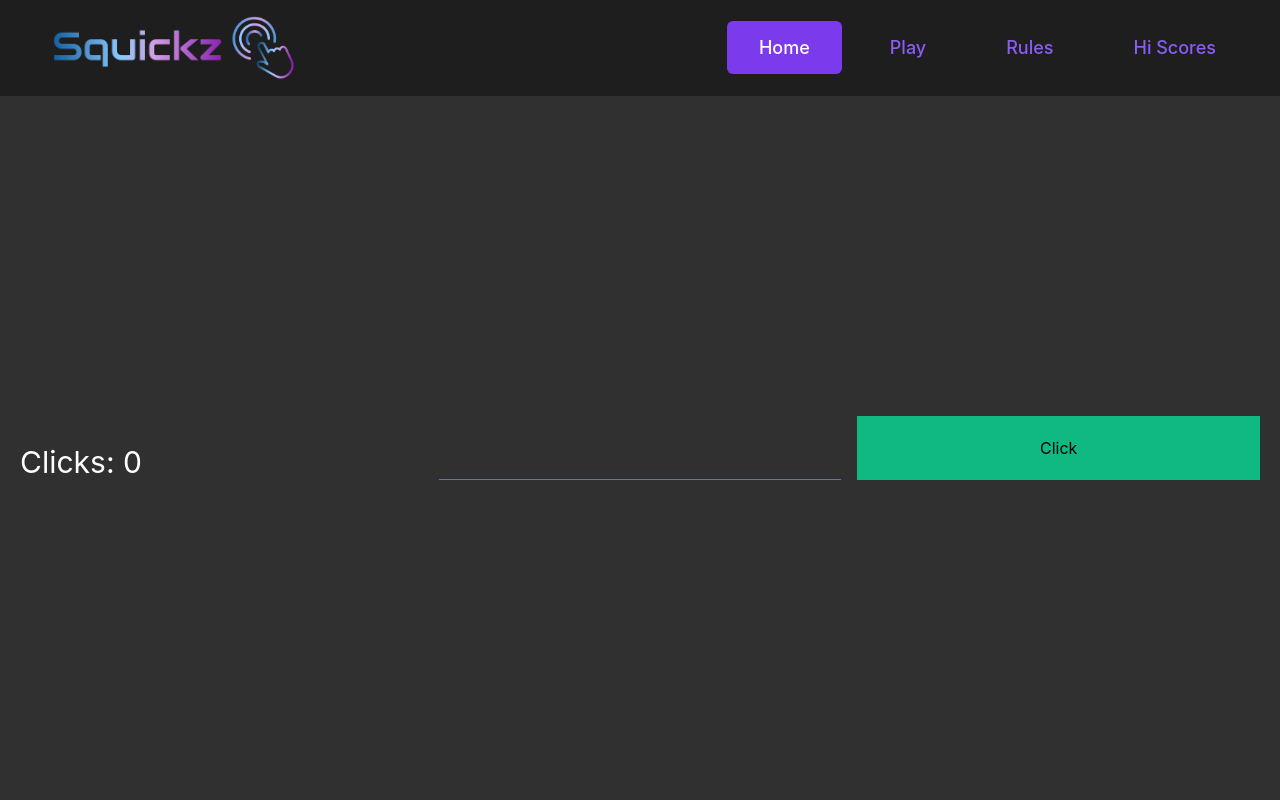
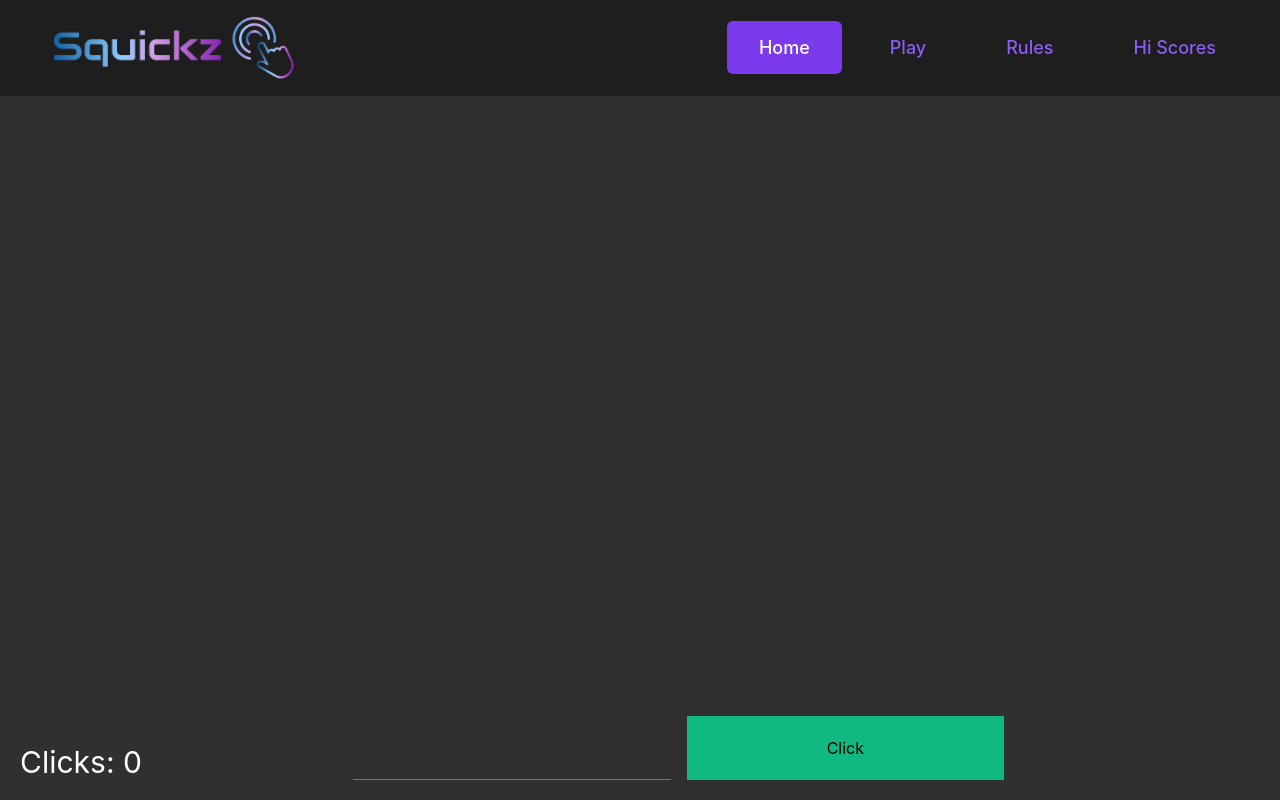
Before and after one commit to PPK44/Squickz, a React (Create React App) app in the folder baller-squad/: page /play in a window 1280 px wide. Built offline with nearby package versions, Linux system fonts and the light colour scheme.

Commit message:
stuff at bottom

```diff
--- a/baller-squad/public/index.html
+++ b/baller-squad/public/index.html
@@ -26,9 +26,9 @@
     -->
     <title>Baller Squad</title>
   </head>
-  <body class="bg-simple-gray-30">
+  <body class="bg-simple-gray-30 h-full">
     <noscript>You need to enable JavaScript to run this app.</noscript>
-    <div id="root"></div>
+    <div id="root" class="h-screen"></div>
     <!--
       This HTML file is a template.
       If you open it directly in the browser, you will see an empty page.
--- a/baller-squad/src/app/App.js
+++ b/baller-squad/src/app/App.js
@@ -2,12 +2,18 @@ import React from "react";
 import { BrowserRouter as Router } from "react-router-dom";
 import { Routes } from "./Routes";
 import { TopNavModule } from "./modules/Nav/TopNav";
+import { PageWrapper } from "./components/PageWrapper";
+import { CenterLayout } from "./components/CenterLayout";
 
 export const App = () => {
   return (
     <Router>
-      <TopNavModule />
-      <Routes />
+      <PageWrapper>
+        <CenterLayout>
+          <TopNavModule />
+          <Routes />
+        </CenterLayout>
+      </PageWrapper>
     </Router>
   );
 };
--- a/baller-squad/src/app/components/CenterLayout.js
+++ b/baller-squad/src/app/components/CenterLayout.js
@@ -4,7 +4,7 @@ import React from "react";
 export const CenterLayout = ({ children }) => {
   return (
     <div
-      className={`max-w-screen-sm mx-auto w-full h-full flex flex-col relative`}
+      className={`max-w-screen mx-auto w-full h-full flex flex-col relative`}
     >
       {children}
     </div>
--- /dev/null
+++ b/baller-squad/src/app/components/DisplayWrapper.js
@@ -0,0 +1,5 @@
+import React from "react";
+
+export const DisplayWrapper = ({ children }) => {
+  return <div className={`max-w-5xl p-5 flex relative h-full w-full flex-col`}>{children}</div>;
+};
--- a/baller-squad/src/app/components/PageWrapper.js
+++ b/baller-squad/src/app/components/PageWrapper.js
@@ -3,7 +3,7 @@ import React from "react";
 
 export const PageWrapper = ({ children }) => {
   return (
-    <div className={`mx-auto max-w-5xl w-full h-full flex relative`}>
+    <div className={`mx-auto max-w-screen w-full h-full flex relative`}>
       {children}
     </div>
   );
--- a/baller-squad/src/app/pages/Play.js
+++ b/baller-squad/src/app/pages/Play.js
@@ -1,6 +1,6 @@
 import React, { useState, useLayoutEffect, useRef } from "react";
-import { PageWrapper } from "../components/PageWrapper";
 import { RelativeWrapper } from "../components/RelativeWrapper";
+import { DisplayWrapper } from "../components/DisplayWrapper";
 
 export const Play = () => {
   const boxRef = useRef();
@@ -26,8 +26,8 @@ export const Play = () => {
 
   return (
     <>
-      <div className={`flex flex-col flex-1 px-5`}>
-        <div ref={containerRef} className={`grid grid-cols-3 gap-4 h-96`}>
+      <DisplayWrapper>
+        <div ref={containerRef} className={`grid grid-cols-3 gap-4 h-full`}>
           <RelativeWrapper>
             <div className={`absolute inset-x-0 bottom-0 text-white`}>
               <p className={`text-3xl`}>Clicks: {clicks}</p>
@@ -51,7 +51,7 @@ export const Play = () => {
             </button>
           </RelativeWrapper>
         </div>
-      </div>
+      </DisplayWrapper>
     </>
   );
 };
```
